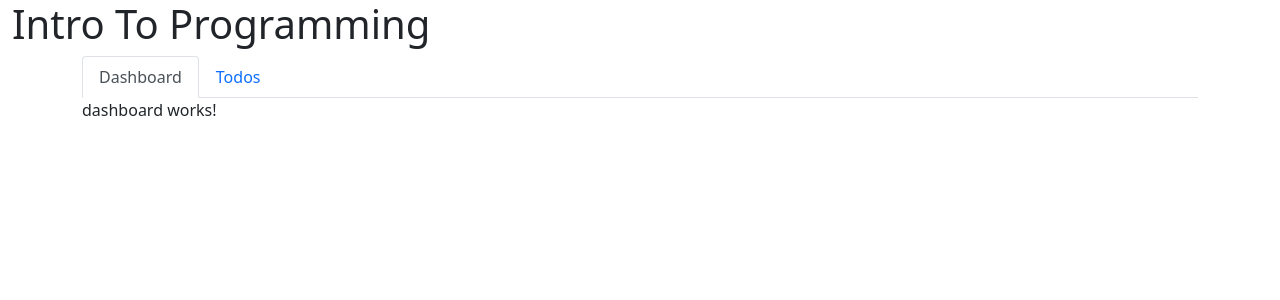
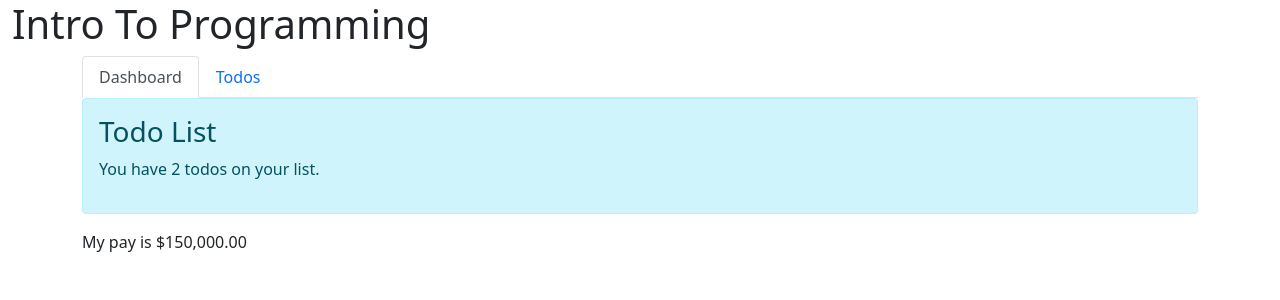
Before and after one commit to RKochenderfer/frontend-august-2021, an Angular app: page /dashboard in a window 1280 px wide. Shown: the top 300 px of the page. Built offline with nearby package versions, Linux system fonts and the light colour scheme.

Commit message:
ready for an API

```diff
--- a/src/app/components/dashboard/dashboard.component.html
+++ b/src/app/components/dashboard/dashboard.component.html
@@ -1 +1,6 @@
-<p>dashboard works!</p>
+<div class="alert alert-info">
+  <h3>Todo List</h3>
+  <p>You have {{ (numberOfTodos$ | async) || 0 }} todos on your list.</p>
+</div>
+
+<p>My pay is {{ myPay | currency }}</p>
--- a/src/app/components/dashboard/dashboard.component.ts
+++ b/src/app/components/dashboard/dashboard.component.ts
@@ -1,5 +1,7 @@
 import { Component, OnInit } from '@angular/core';
-
+import { Observable } from 'rxjs';
+import { TodosDataService } from 'src/app/services/todos.data-service';
+import { map } from 'rxjs/operators';
 @Component({
   selector: 'app-dashboard',
   templateUrl: './dashboard.component.html',
@@ -7,9 +9,16 @@ import { Component, OnInit } from '@angular/core';
 })
 export class DashboardComponent implements OnInit {
 
-  constructor() { }
+  myPay = 150_000;
+
+  numberOfTodos$!: Observable<number>;
+  constructor(private service: TodosDataService) { }
 
   ngOnInit(): void {
+    this.numberOfTodos$ = this.service.getTodoItems()
+      .pipe(
+        map(todos => todos.length)
+      );
   }
 
 }
```
